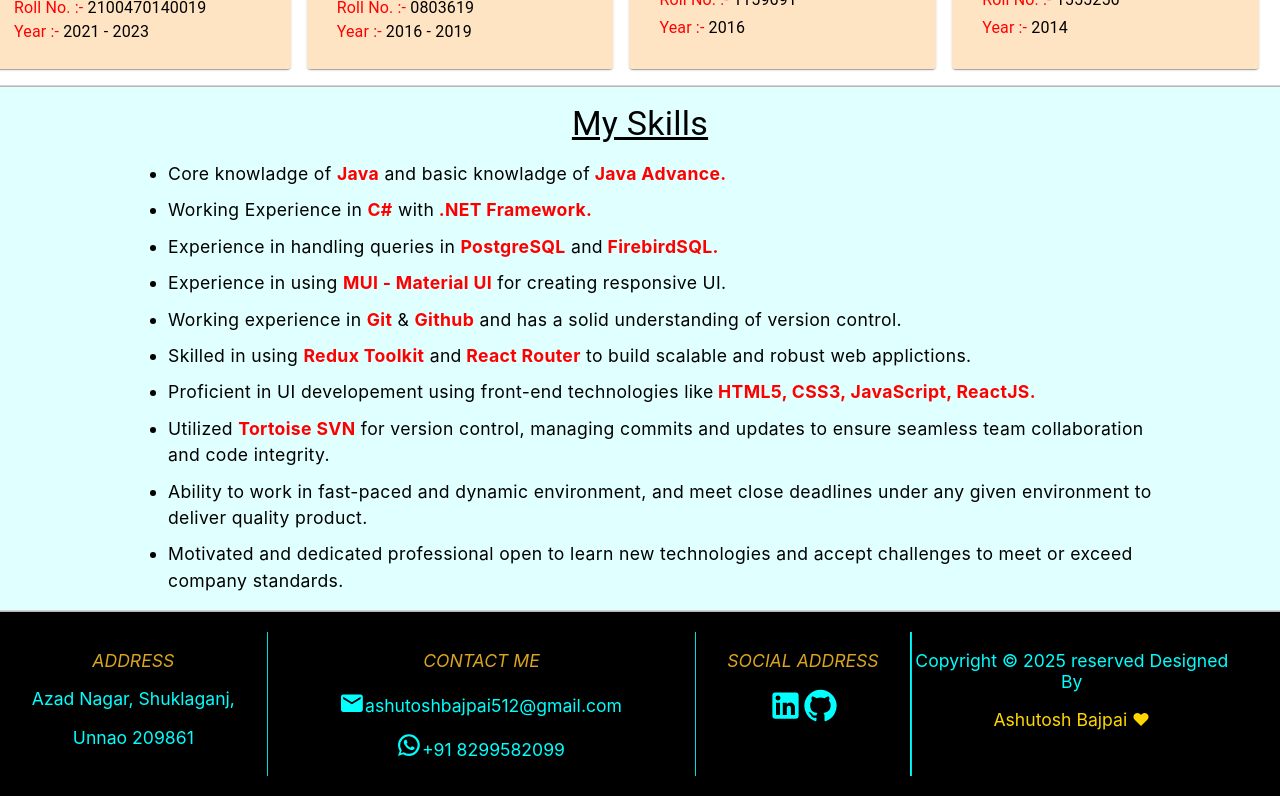
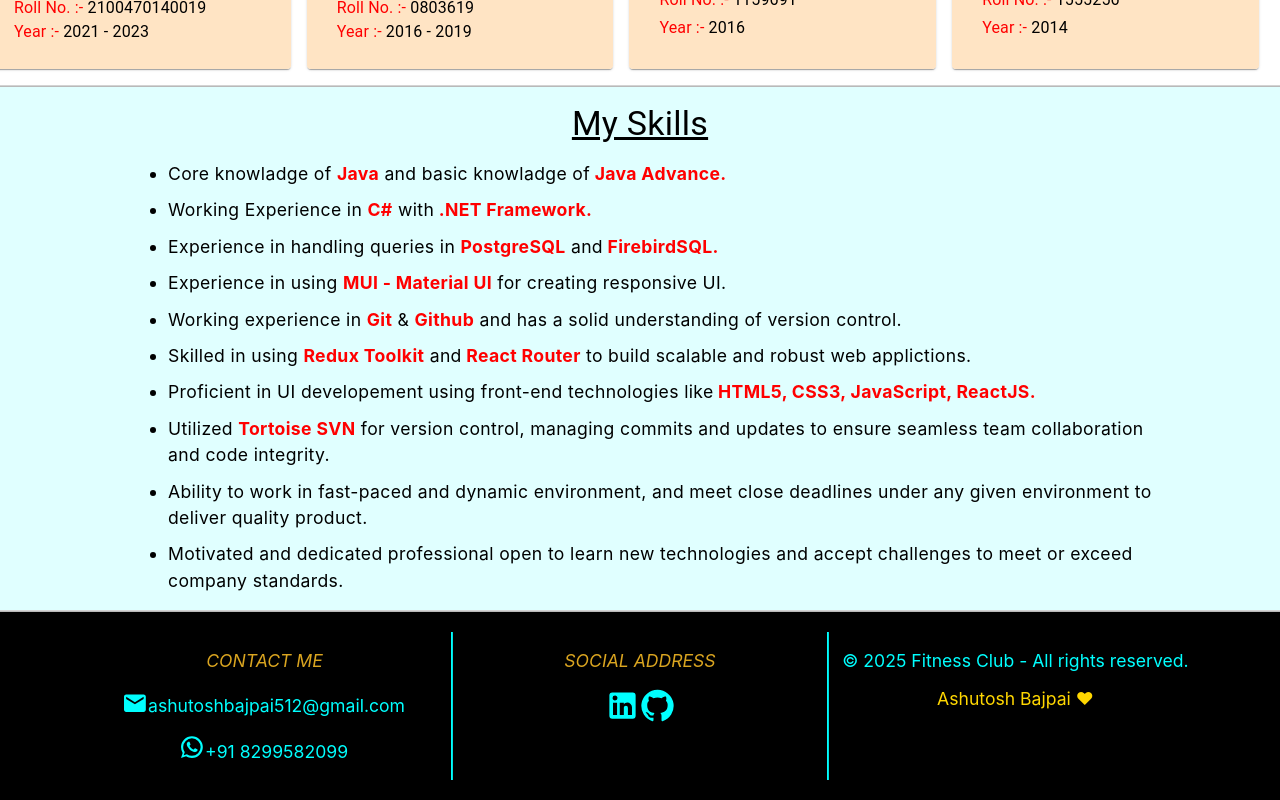
Before and after one commit to ashuBajpai999/portfolio, a React (Create React App) app: page / in a window 1280 px wide. Shown: the part 2221-3021 px from the top of the page. Built offline with nearby package versions, Linux system fonts and the light colour scheme.

Commit message:
fixing some issue in footer

```diff
--- a/src/App.css
+++ b/src/App.css
@@ -93,29 +93,26 @@
 
 .footerText .text {
   color: aqua;
-  font-size: clamp(0.5rem, 3.5vw, 1.1rem) !important;
+  font-size: clamp(1rem, 3vw, 1.1rem) !important;
 }
 
 .footerText .name {
   color: gold;
-  font-size: clamp(0.5rem, 3.5vw, 1.1rem) !important;
+  font-size: clamp(1rem, 3vw, 1.1rem) !important;
 }
 
 .footer {
   background-color: black;
   height: auto;
   padding: 20px 0px;
+  justify-content: center;
 }
 
-.address {
-  text-align: center;
-}
-
-.footer .address,
+.footer,
 .mailLink,
 .contactMe,
 .socialAddress {
-  font-size: clamp(0.5rem, 3.5vw, 1.1rem) !important;
+  font-size: clamp(1rem, 3vw, 1.1rem) !important;
 }
 
 .verticalDivider {
--- a/src/Components/Footer.js
+++ b/src/Components/Footer.js
@@ -35,31 +35,7 @@
       )}&su=${encodeURIComponent(subject)}&body=${encodeURIComponent(body)}`;
   return (
     <Grid container className="footer">
-      <Grid item xs={12} md={2.5} sm={5}>
-        <Grid
-          container
-          display="flex"
-          justifyContent="space-evenly"
-          alignItems="center"
-        >
-          <Grid item xs={12} color="aqua" className="address">
-            <p
-              style={{
-                color: "goldenrod",
-                fontStyle: "oblique",
-              }}
-            >
-              ADDRESS
-            </p>
-            <p>Azad Nagar, Shuklaganj,</p>
-            <p> Unnao 209861</p>
-          </Grid>
-        </Grid>
-      </Grid>
-      <Grid item className="verticalDivider">
-        <Divider orientation="vertical" />
-      </Grid>
-      <Grid item xs={12} md={4} sm={5}>
+      <Grid item xs={12} md={3.5} sm={5}>
         <Grid
           container
           display="flex"
@@ -98,7 +74,7 @@
             <p className="txtCenter">
               <Link
                 color="aqua"
-                sx={{cursor:"pointer"}}
+                sx={{ cursor: "pointer" }}
                 // target="_blank"
                 onClick={handleClickOpen}
                 underline="none"
@@ -119,11 +95,16 @@
       </Grid>
       <Grid
         item
+        xs={8}
+        md={0.02}
         className={isMdScreen ? "verticalDivider" : "horizontalDivider"}
       >
-        <Divider orientation="vertical" />
+        <Divider
+          orientation={isMdScreen ? "vertical" : ""}
+          variant={isMdScreen ? "fullWidth" : "middle"}
+        />
       </Grid>
-      <Grid item xs={12} md={2} sm={12}>
+      <Grid item xs={12} md={3.5} sm={12}>
         <Grid
           container
           display="flex"
@@ -157,7 +138,7 @@
       </Grid>
       <Grid
         item
-        xs={12}
+        xs={10}
         md={0.02}
         className={isMdScreen ? "verticalDivider" : "horizontalDivider"}
       >
@@ -166,7 +147,7 @@
           variant={isMdScreen ? "fullWidth" : "middle"}
         />
       </Grid>
-      <Grid item xs={12} md={3} sm={12}>
+      <Grid item xs={12} md={3.5} sm={12}>
         <Grid
           container
           display="flex"
@@ -179,7 +160,7 @@
             sx={{ textAlign: "center" }}
             className="footerText"
           >
-            <p className="text">Copyright © 2025 reserved Designed By</p>
+            <p className="text">© 2025 Fitness Club - All rights reserved.</p>
             <span className="name"> Ashutosh Bajpai ❤</span>
           </Grid>
         </Grid>
```
